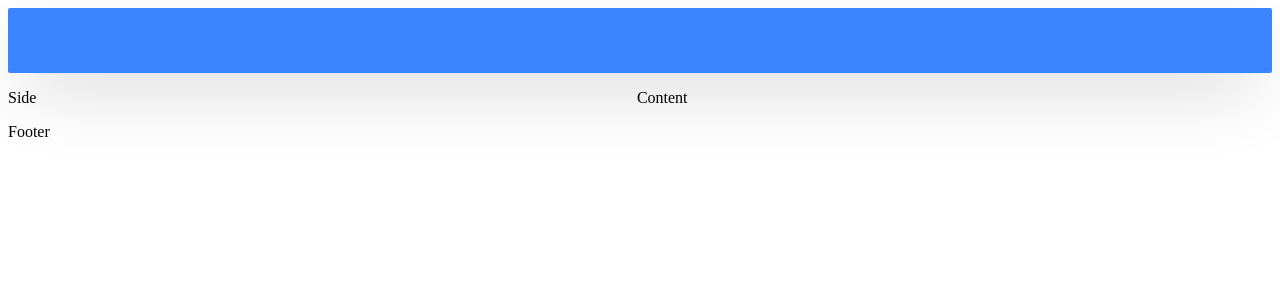
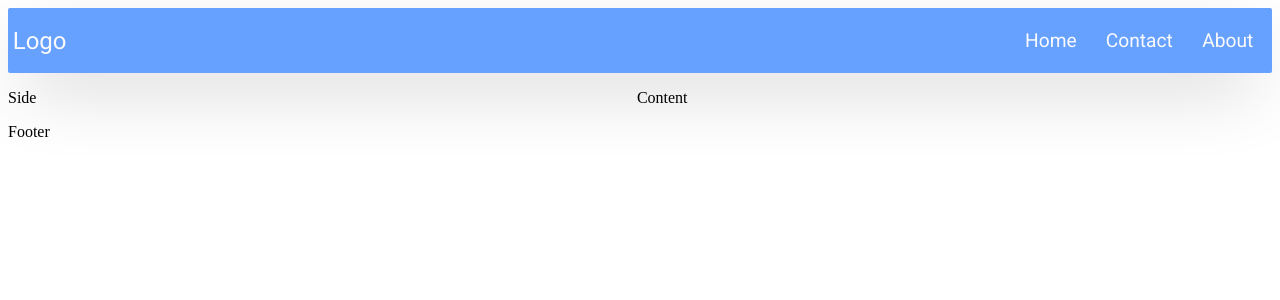
Before and after one commit to koogordo/ag-vis-ui, an Angular app: page / in a window 1280 px wide. Shown: the top 300 px of the page. Built offline with nearby package versions, Linux system fonts and the light colour scheme.

Commit message:
more work on layout and navbar

```diff
--- a/src/app/top-bar/top-bar.component.css
+++ b/src/app/top-bar/top-bar.component.css
@@ -1,14 +1,39 @@
+a,
+h1,
+h2,
+h3,
+h4,
+h5,
+h6 {
+  font-family: 'Roboto', sans-serif;
+}
 /* TOP BAR */
 .top-bar {
   width: 100%;
   height: 65px;
-  background-color: rgba(48, 127, 255, 0.95);
+  background-color: rgba(48, 127, 255, 0.734);
   border-radius: 2px;
   -webkit-box-shadow: -1px 25px 73px -15px rgba(199, 199, 199, 1);
   -moz-box-shadow: -1px 25px 73px -15px rgba(199, 199, 199, 1);
   box-shadow: -1px 25px 73px -15px rgba(199, 199, 199, 1);
 }
 .top-bar-brand {
-  width: 15%;
+  width: 5%;
   height: 100%;
 }
+.top-bar-item {
+  width: 7%;
+  height: 100%;
+}
+.top-bar-brand-link {
+  margin: auto;
+  font-size: 1.5em;
+  text-decoration: none;
+  color: rgba(250, 250, 250, 1);
+}
+.top-bar-link {
+  margin: auto;
+  font-size: 1.2em;
+  text-decoration: none;
+  color: rgba(250, 250, 250, 1);
+}
--- a/src/app/top-bar/top-bar.component.html
+++ b/src/app/top-bar/top-bar.component.html
@@ -1,3 +1,15 @@
 <section fxLayout="row" class="top-bar">
-
+  <div fxLayout class="top-bar-brand">
+    <a href="#" class="top-bar-brand-link" fxLayoutAlign="center center">Logo</a>
+  </div>
+  <span fxFlex="auto"></span>
+  <div fxLayout class="top-bar-item">
+    <a href="#" class="top-bar-link" fxLayoutAlign="center center">Home</a>
+  </div>
+  <div fxLayout class="top-bar-item">
+    <a href="#" class="top-bar-link" fxLayoutAlign="center center">Contact</a>
+  </div>
+  <div fxLayout class="top-bar-item">
+    <a href="#" class="top-bar-link" fxLayoutAlign="center center">About</a>
+  </div>
 </section>
--- a/src/index.html
+++ b/src/index.html
@@ -1,5 +1,6 @@
 <!doctype html>
 <html lang="en">
+
 <head>
   <meta charset="utf-8">
   <title>AgVisUi</title>
@@ -7,8 +8,11 @@
 
   <meta name="viewport" content="width=device-width, initial-scale=1">
   <link rel="icon" type="image/x-icon" href="favicon.ico">
+  <link href="https://fonts.googleapis.com/css?family=Roboto" rel="stylesheet">
 </head>
+
 <body>
   <app-root></app-root>
 </body>
+
 </html>
```
